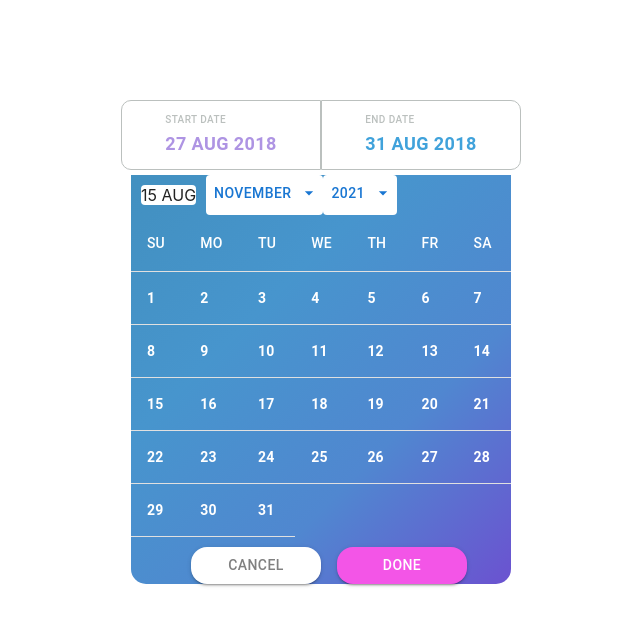
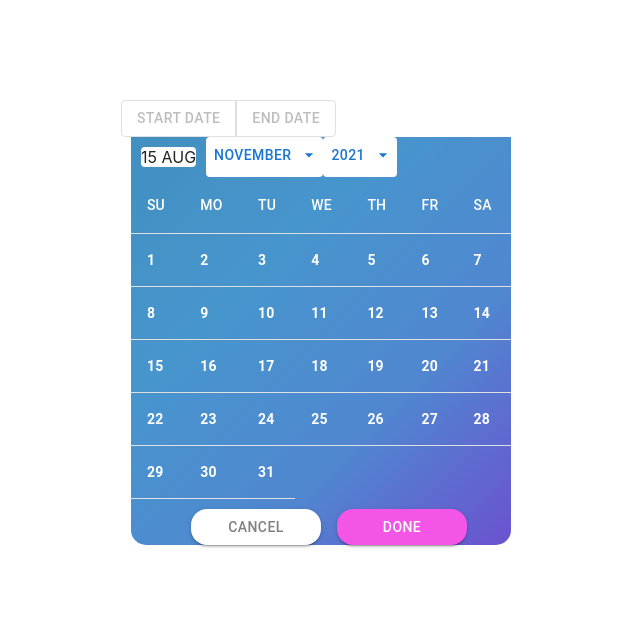
Before and after one commit to ioanamoflic/webML_frontend, a React (Create React App) app in the folder project/: page /calendar in a window 1280 px wide. Shown: the top 626 px of the page, without its empty margins (79-719 px from the left). Built offline with nearby package versions, Linux system fonts and the light colour scheme.

Commit message:
Some changes

```diff
--- a/project/src/components/DatePicker/chosenDates.js
+++ b/project/src/components/DatePicker/chosenDates.js
@@ -8,17 +8,48 @@ class ChosenDates extends Component {
 
     render() {
         return (
-            <Stack direction="row" style={{ marginBottom: "5px" }}>
-                <Button disabled="true" variant="outlined" style={styles.leftButton}>
-                    <div style={styles.column}>
-                        <div style={styles.start}>Start date </div>
-                        <div style={styles.leftDate}>27 Aug 2018 </div>
+            <Stack direction="row" style={{ marginBottom: this.props.marginBottom }}>
+                <Button disabled="true" variant="outlined"
+                style={{
+                    width: this.props.width,
+                    height: this.props.height,
+                    background: this.props.background,
+                    borderTopLeftRadius: this.props.radius,
+                    borderBottomLeftRadius: this.props.radius,
+                    borderTopRightRadius: "0px",
+                    borderBottomRightRadius: "0px",
+                    borderColor: this.props.borderColor
+                }}>
+                    <div style={{textAlign: this.props.textAlign}}>
+                        Start date
+                        <div
+                            style={{
+                                color: this.props.leftDateColor,
+                                fontWeight: this.props.fontWeight,
+                                fontSize: this.props.fontSize
+                            }}>{this.props.startDate}</div>
                     </div>
                 </Button>
-                <Button disabled="true" variant="outlined" style={styles.rightButton}>
-                    <div style={styles.column}>
-                        <div style={styles.end}>End date </div>
-                        <div style={styles.rightDate}>31 Aug 2018 </div>
+                <Button disabled="true" variant="outlined"
+                style={{
+                    width: this.props.width,
+                    height: this.props.height,
+                    background: this.props.background,
+                    borderTopRightRadius: this.props.radius,
+                    borderBottomRightRadius: this.props.radius,
+                    borderTopLeftRadius: "0px",
+                    borderBottomLeftRadius: "0px",
+                    borderColor: this.props.borderColor
+                }}>
+                    <div style={{textAlign: this.props.textAlign}}>
+                        End date
+                        <div
+                            style={{
+                                color: this.props.rightDateColor,
+                                fontWeight: this.props.fontWeight,
+                                fontSize: this.props.fontSize
+                            }}>
+                            {this.props.endDate}</div>
                     </div>
                 </Button>
             </Stack>
@@ -27,57 +58,3 @@ class ChosenDates extends Component {
 }
 
 export default ChosenDates;
-
-const styles = {
-
-    leftButton: {
-        borderTopLeftRadius: "10px",
-        borderBottomLeftRadius: "10px",
-        borderTopRightRadius: "0px",
-        borderBottomRightRadius: "0px",
-        width: "220px",
-        height: "70px",
-        background: "white",
-        borderColor: "#BBC0BE",
-        textAlign: "left",
-        flexDirection: "column"
-    },
-    rightButton: {
-        borderTopRightRadius: "10px",
-        borderBottomRightRadius: "10px",
-        borderTopLeftRadius: "0px",
-        borderBottomLeftRadius: "0px",
-        width: "220px",
-        height: "70px",
-        background: "white",
-        borderColor: "#BBC0BE",
-        textAlign: "left",
-        flexDirection: "column"
-    },
-    start: {
-        fontSize: "10px",
-        textAlign: "left",
-        color: "#BBC0BE"
-    },
-    end:{
-        fontSize: "10px",
-        color: "#BBC0BE"
-    },
-    leftDate:{
-        fontSize: "18px",
-        textAlign: "left",
-        color: "#ae94e3",
-        fontStyle: "bold",
-        fontWeight: "bold"
-    },
-    rightDate:{
-        fontSize: "18px",
-        color: "#40a2db",
-        fontStyle: "bold",
-        fontWeight: "bold"
-    },
-    column: {
-        textAlign: "left",
-        flexDirection: 'column'
-    }
-}
```
